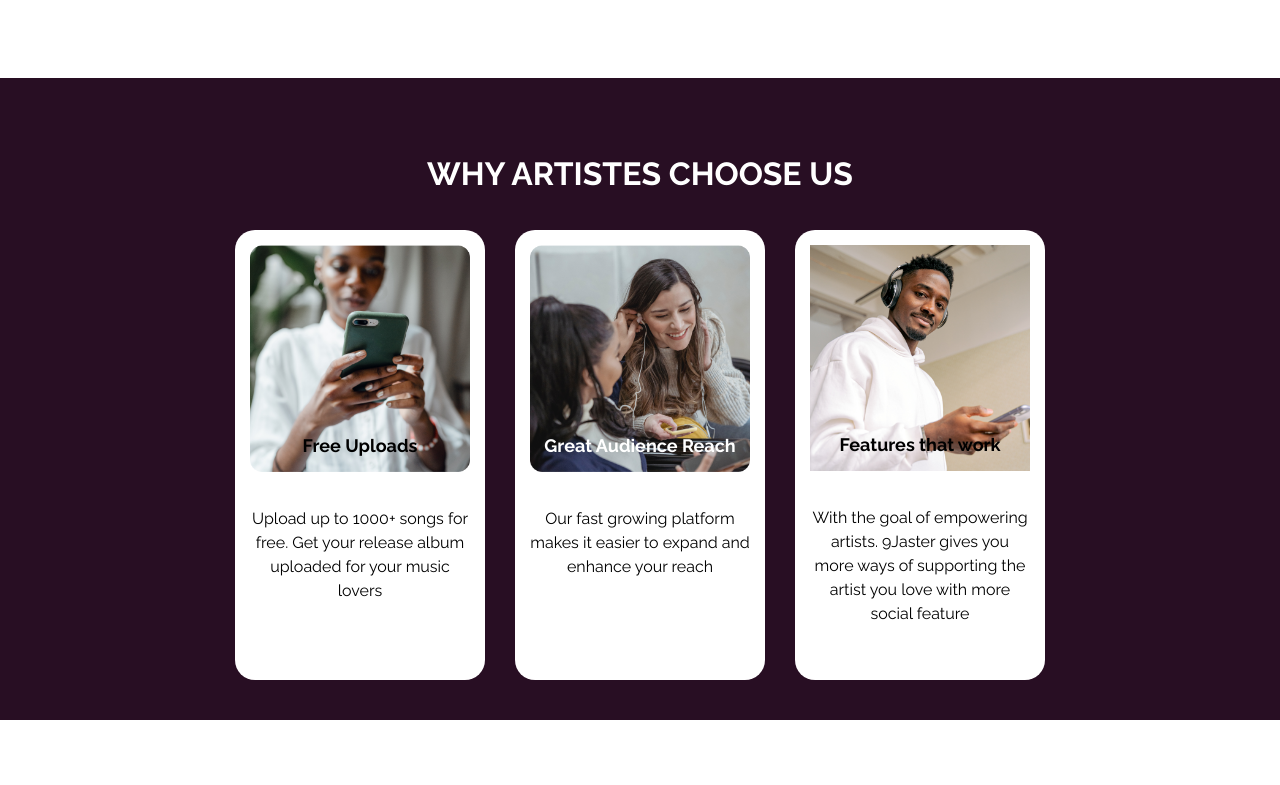
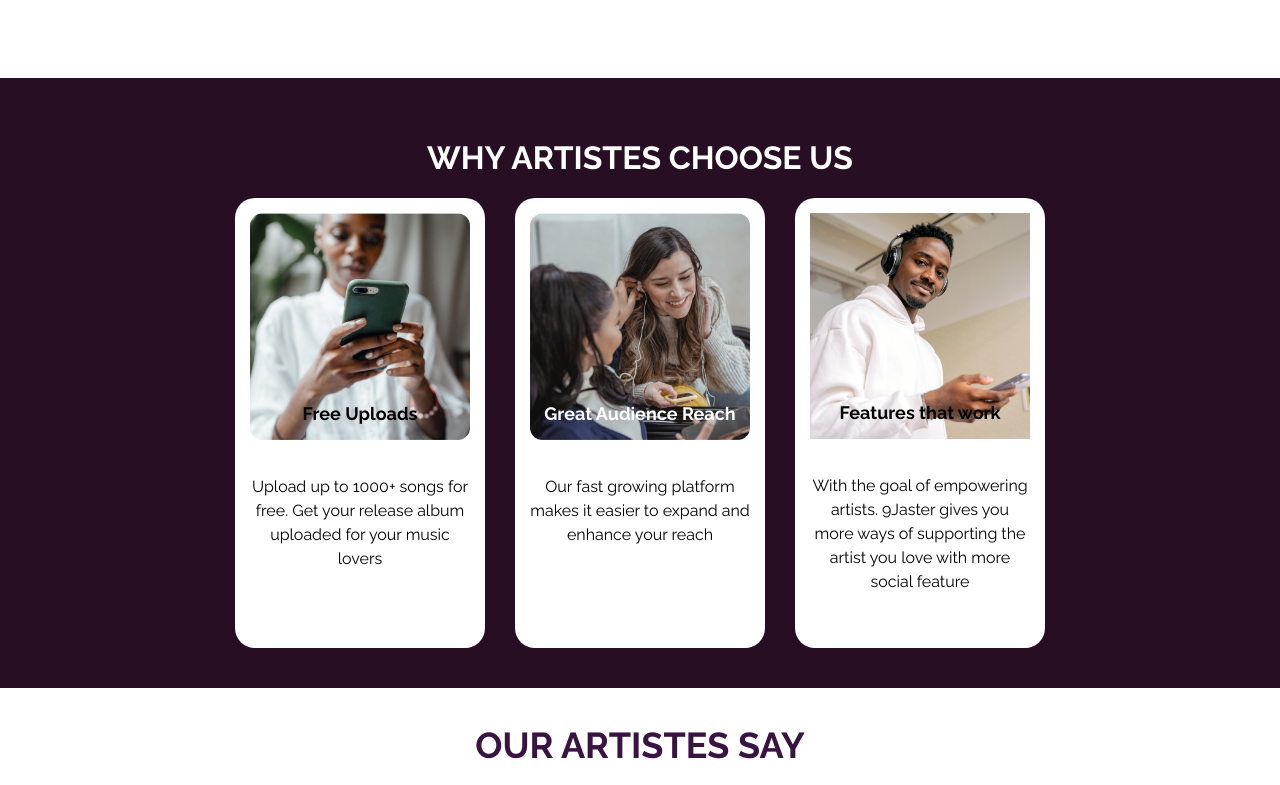
Before and after one commit to Hazzan180/ninegastar, a React (Create React App) app: page / in a window 1280 px wide. Shown: the part 1895-2680 px from the top of the page. Built offline with nearby package versions, Linux system fonts and the light colour scheme; no server answers.

Commit message:
new changes

```diff
--- a/src/components/Artistssays/Sliderstyle.css
+++ b/src/components/Artistssays/Sliderstyle.css
@@ -69,7 +69,6 @@ article.nextSlide {
 
 .title {
   text-align: center;
-  padding: 2rem;
   text-transform: uppercase;
   color:#391341;
 }
@@ -144,15 +143,13 @@ article.nextSlide {
 @media (max-width: 600px) {
     .textP{
         position: absolute;
-        top: 88%;
-        left: 110px;
+        top: 60%;
+        left: 120px;
     }
     .person-img {
       position: absolute;
       left: 35%;
       margin-top: 10px;
     }
-    .section-centerY{
-      height: 600px;
-    }
+
 }
--- a/src/components/Ychooseus/ychooseStyle.css
+++ b/src/components/Ychooseus/ychooseStyle.css
@@ -9,7 +9,7 @@
 .heading-text h1{
   text-align: center;
   color: #fff;
-  padding: 2rem;
+  padding: 1rem;
   text-transform: uppercase;
 }
 
```
